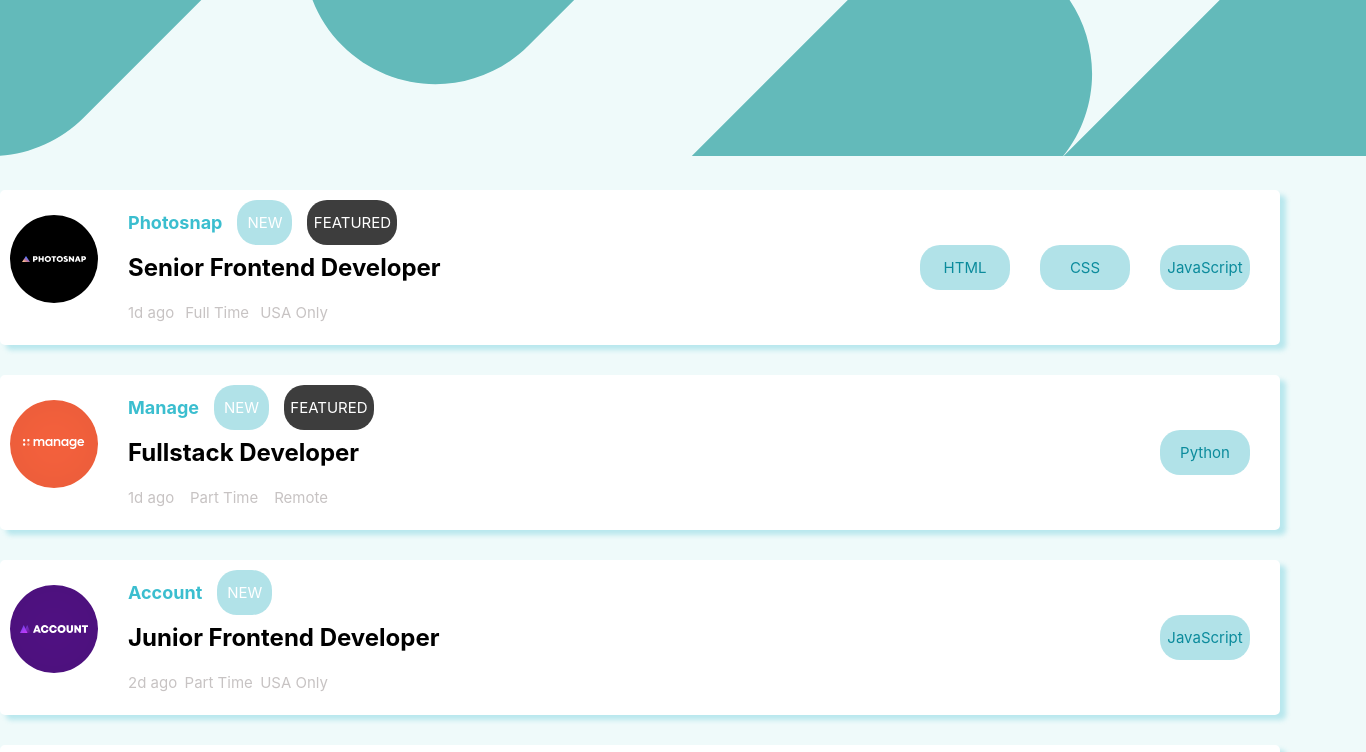
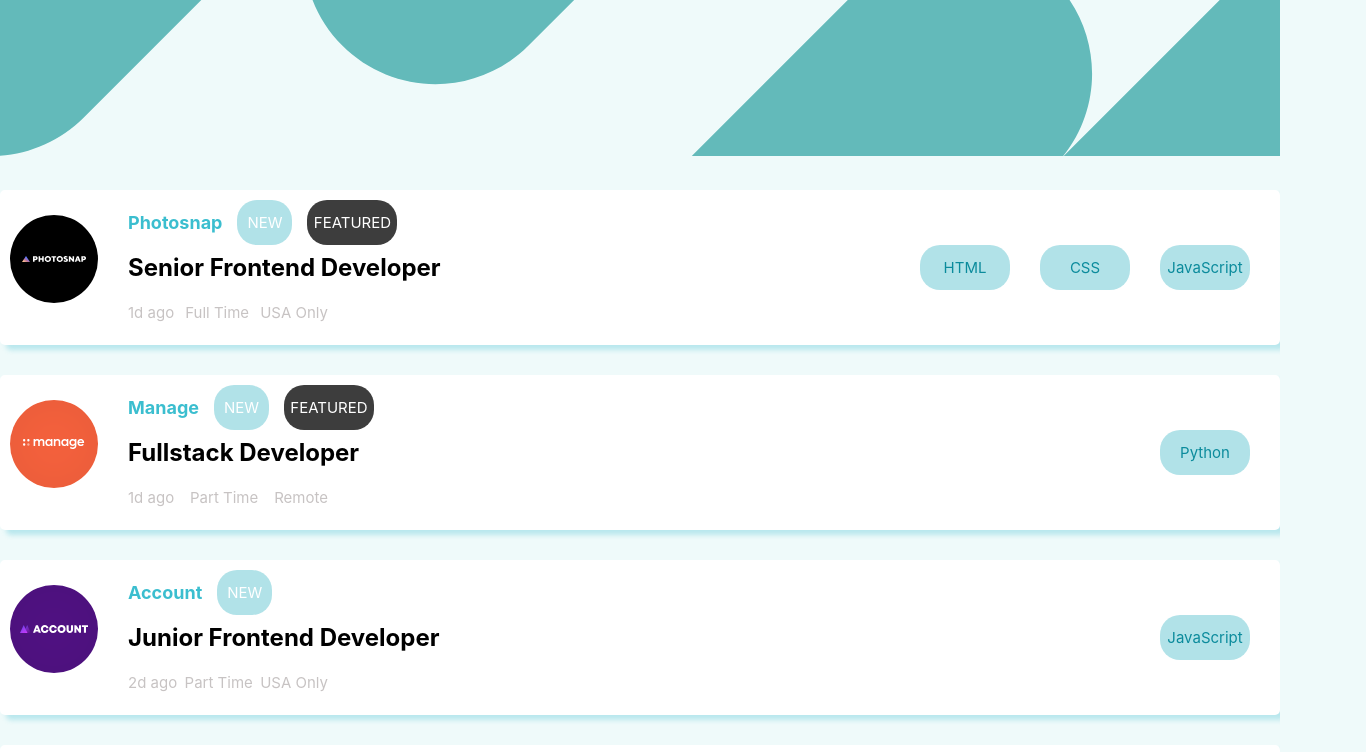
Before and after one commit to Starunski/job-offers, a website: page index.html in a window 1280 px wide. Shown: the top 752 px of the page, 1366 px wide, since content can reach past the window. Drawn offline with Linux system fonts and the light colour scheme.

Commit message:
added width100 for svg

```diff
--- a/style.css
+++ b/style.css
@@ -7,6 +7,11 @@ body {
   max-width: 1366px;
   background-color: hsl(180, 52%, 96%);
 }
+
+header svg {
+  width: 100%;
+}
+
 .all-job-offers{
   display: flex;
   flex-direction: column;
```
